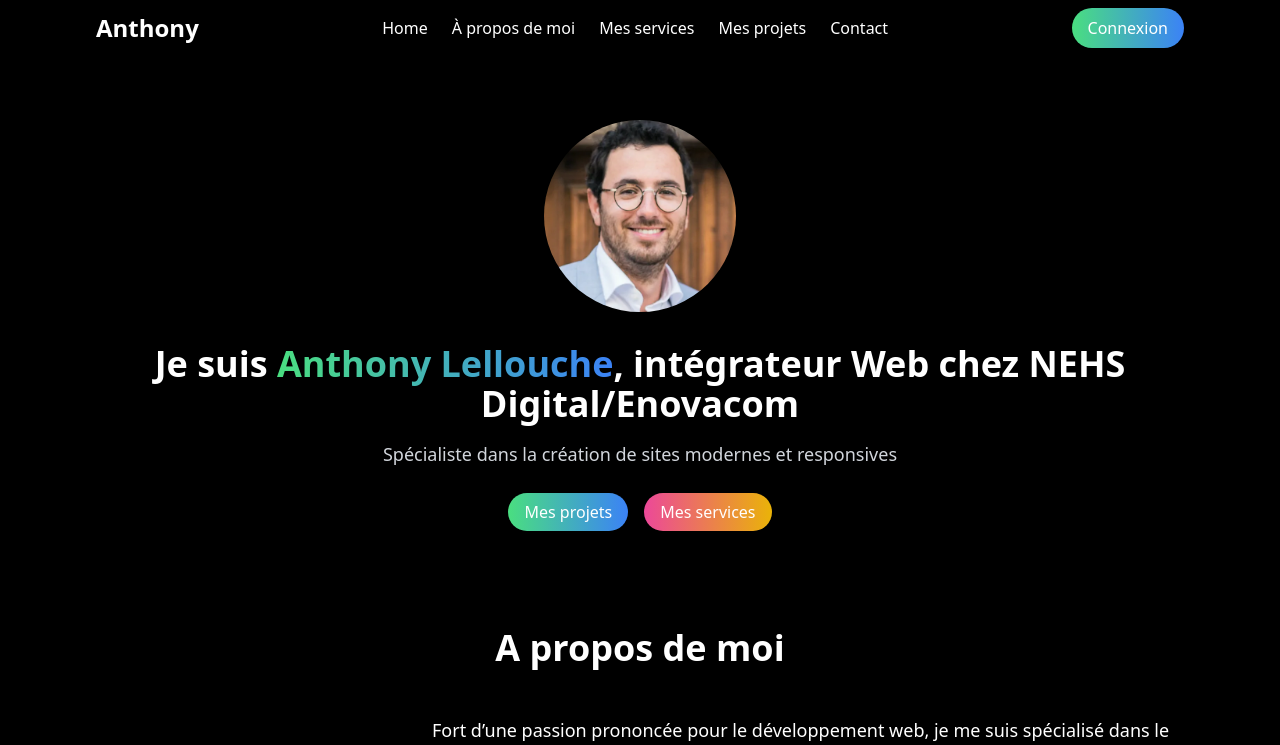
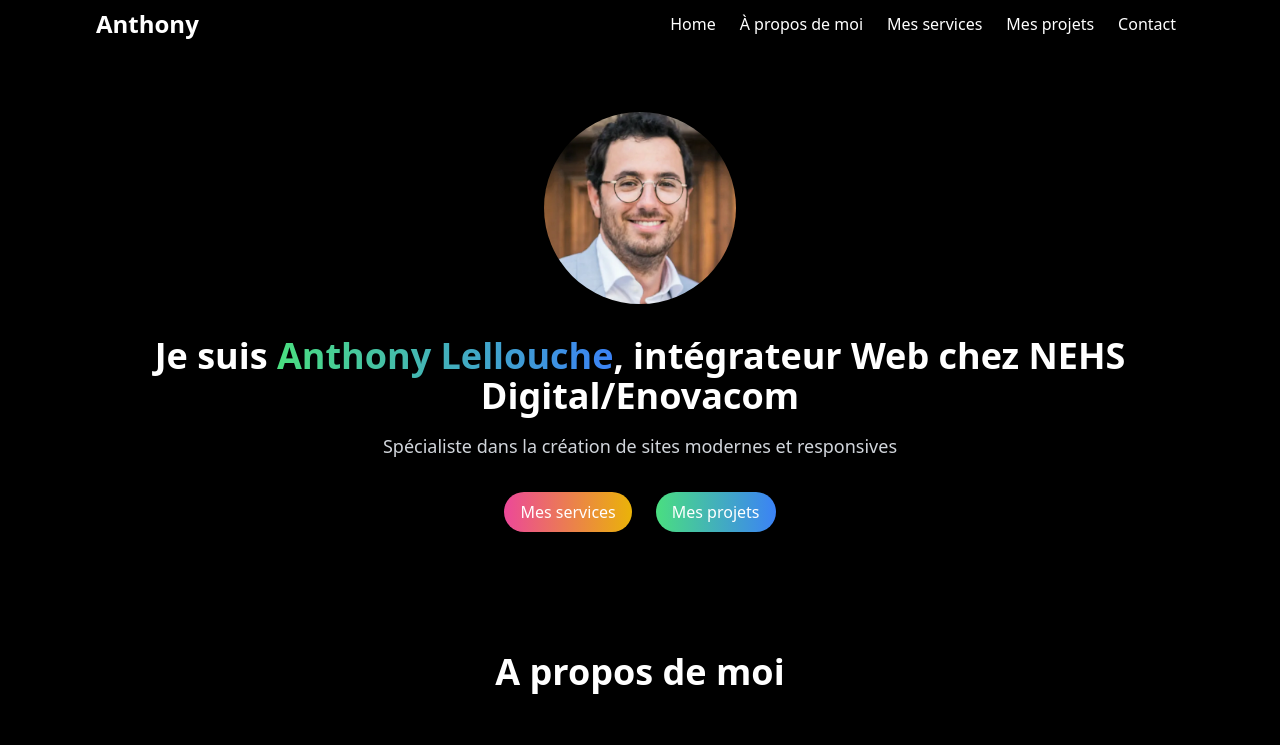
Before and after one commit to AnthonyLellouche/portfolio, a React (Vite) app: page / in a window 1280 px wide. Shown: the top 745 px of the page. Built offline with nearby package versions, Linux system fonts and the light colour scheme.

Commit message:
modifications suite commentaire mentor ajout d'effets sur les 2 boutons d'hero suppression numéro de teléphone contact diagramme revu suppresion bouton de connexion

```diff
--- a/src/components/About.jsx
+++ b/src/components/About.jsx
@@ -27,7 +27,7 @@ const About = () => {
                 </label>
                 <div className="grow bg-gray-800 rounded-full h-2.5">
                   <div
-                    className="bg-gradient-to-r from-green-400 to-blue-500 h-2.5 rounded-full transform transition-transform duration-300 hover:scale-105 w-11/12"
+                    className="bg-gradient-to-r from-green-400 to-blue-500 h-2.5 rounded-full transform transition-transform duration-300 hover:scale-105 w-9/12"
                     role="progressbar"
                     aria-valuenow="90"
                     aria-valuemin="0"
@@ -42,7 +42,7 @@ const About = () => {
                 </label>
                 <div className="grow bg-gray-800 rounded-full h-2.5">
                   <div
-                    className="bg-gradient-to-r from-green-400 to-blue-500 h-2.5 rounded-full transform transition-transform duration-300 hover:scale-105 w-10/12"
+                    className="bg-gradient-to-r from-green-400 to-blue-500 h-2.5 rounded-full transform transition-transform duration-300 hover:scale-105 w-8/12"
                     role="progressbar"
                     aria-valuenow="80"
                     aria-valuemin="0"
@@ -57,7 +57,7 @@ const About = () => {
                 </label>
                 <div className="grow bg-gray-800 rounded-full h-2.5">
                   <div
-                    className="bg-gradient-to-r from-green-400 to-blue-500 h-2.5 rounded-full transform transition-transform duration-300 hover:scale-105 w-8/12"
+                    className="bg-gradient-to-r from-green-400 to-blue-500 h-2.5 rounded-full transform transition-transform duration-300 hover:scale-105 w-6/12"
                     role="progressbar"
                     aria-valuenow="70"
                     aria-valuemin="0"
@@ -72,7 +72,7 @@ const About = () => {
                 </label>
                 <div className="grow bg-gray-800 rounded-full h-2.5">
                   <div
-                    className="bg-gradient-to-r from-green-400 to-blue-500 h-2.5 rounded-full transform transition-transform duration-300 hover:scale-105 w-9/12"
+                    className="bg-gradient-to-r from-green-400 to-blue-500 h-2.5 rounded-full transform transition-transform duration-300 hover:scale-105 w-5/12"
                     role="progressbar"
                     aria-valuenow="75"
                     aria-valuemin="0"
--- a/src/components/Contact.jsx
+++ b/src/components/Contact.jsx
@@ -1,6 +1,6 @@
 /* eslint-disable react/no-unescaped-entities */
 import { useState } from "react";
-import { FaEnvelope, FaPhone, FaMapMarkedAlt } from "react-icons/fa";
+import { FaEnvelope, FaMapMarkedAlt } from "react-icons/fa";
 import { Link } from "react-router-dom";
 
 const Contact = () => {
@@ -37,13 +37,13 @@ const Contact = () => {
                 an.lellouche@gmail.com
               </a>
             </div>
-            <div className="mb-4">
+            {/* <div className="mb-4">
               <FaPhone
                 className="inline-block text-green-400 mr-2"
                 aria-hidden="true"
               />
               <span>06.25.78.27.84</span>
-            </div>
+            </div> */}
             <div className="mb-4">
               <FaMapMarkedAlt
                 className="inline-block text-green-400 mr-2"
--- a/src/components/Hero.jsx
+++ b/src/components/Hero.jsx
@@ -18,20 +18,20 @@ const Hero = () => {
       <p className="mt-4 text-lg text-gray-300">
         Spécialiste dans la création de sites modernes et responsives
       </p>
-      <div className="mt-8 space-x-4">
+      <div className="flex flex-row mt-4 p-4 rounded-lg items-center justify-center gap-6">
+        <Link
+          to="/#service"
+          aria-label="Voir mes services"
+          className="bg-gradient-to-r from-pink-500 to-yellow-500 text-white md:inline transform transition-transform duration-200 hover:scale-x-105 px-4 py-2 rounded-full"
+        >
+          Mes services
+        </Link>
         <Link
           to="/#project"
           aria-label="Me contacter via la section contact"
-          className="bg-gradient-to-r from-green-400 to-blue-500 text-white md:inline transform transition-transform duration-300 hover:scale-x-105 px-4 py-2 rounded-full"
+          className="bg-gradient-to-r from-green-400 to-blue-500 text-white md:inline transform transition-transform duration-200 hover:scale-x-105 px-4 py-2 rounded-full"
         >
           Mes projets
-        </Link>
-        <Link
-          to="/#service"
-          aria-label="Voir mes services"
-          className="bg-gradient-to-r from-pink-500 to-yellow-500 text-white md:inline transform transition-transform duration-300 hover:scale-x-105 px-4 py-2 rounded-full"
-        >
-          Mes services
         </Link>
       </div>
     </div>
--- a/src/components/Navbar.jsx
+++ b/src/components/Navbar.jsx
@@ -72,12 +72,12 @@ const Navbar = () => {
           </Link>
         </div>
 
-        <Link
+        {/* <Link
           to="/login"
           className="bg-gradient-to-r from-green-400 to-blue-500 text-white hidden md:inline transform transition-transform duration-300 hover:scale-x-105 px-4 py-2 rounded-full"
         >
           Connexion
-        </Link>
+        </Link> */}
       </div>
       {menuOpen && (
         <div className="md:hidden bg-gray-800 bg-opacity-90 text-white flex flex-col space-y-4 mt-4 text-center p-4 rounded-lg">
@@ -116,13 +116,13 @@ const Navbar = () => {
           >
             Contact
           </Link>
-          <Link
+          {/* <Link
             aria-label="Aller à la section connexion"
             to="/login"
             className="bg-gradient-to-r from-green-400 to-blue-500 text-white md:inline transform transition-transform duration-300 hover:scale-x-105 px-4 py-2 rounded-full"
           >
             Connexion
-          </Link>
+          </Link> */}
         </div>
       )}
     </nav>
```
